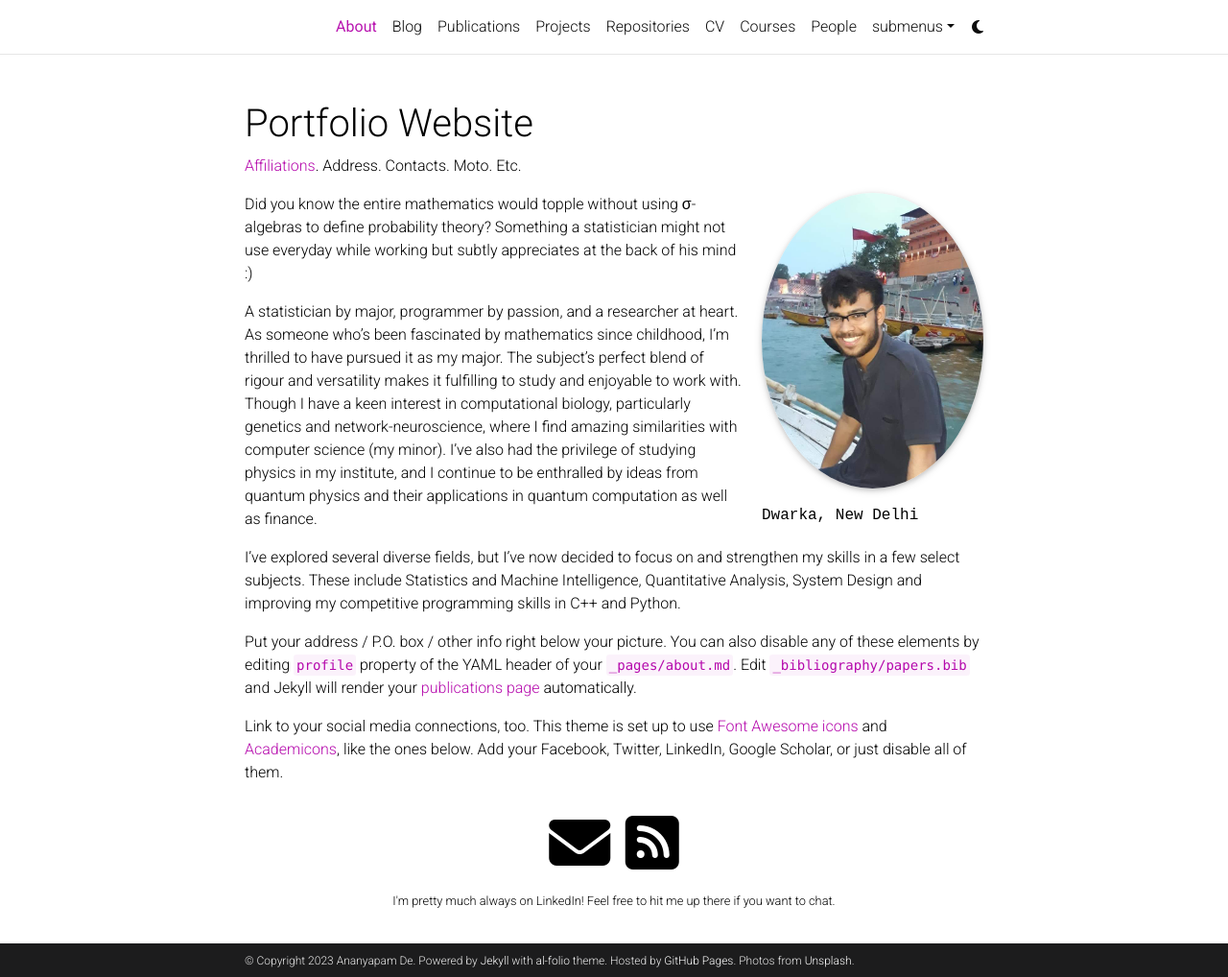
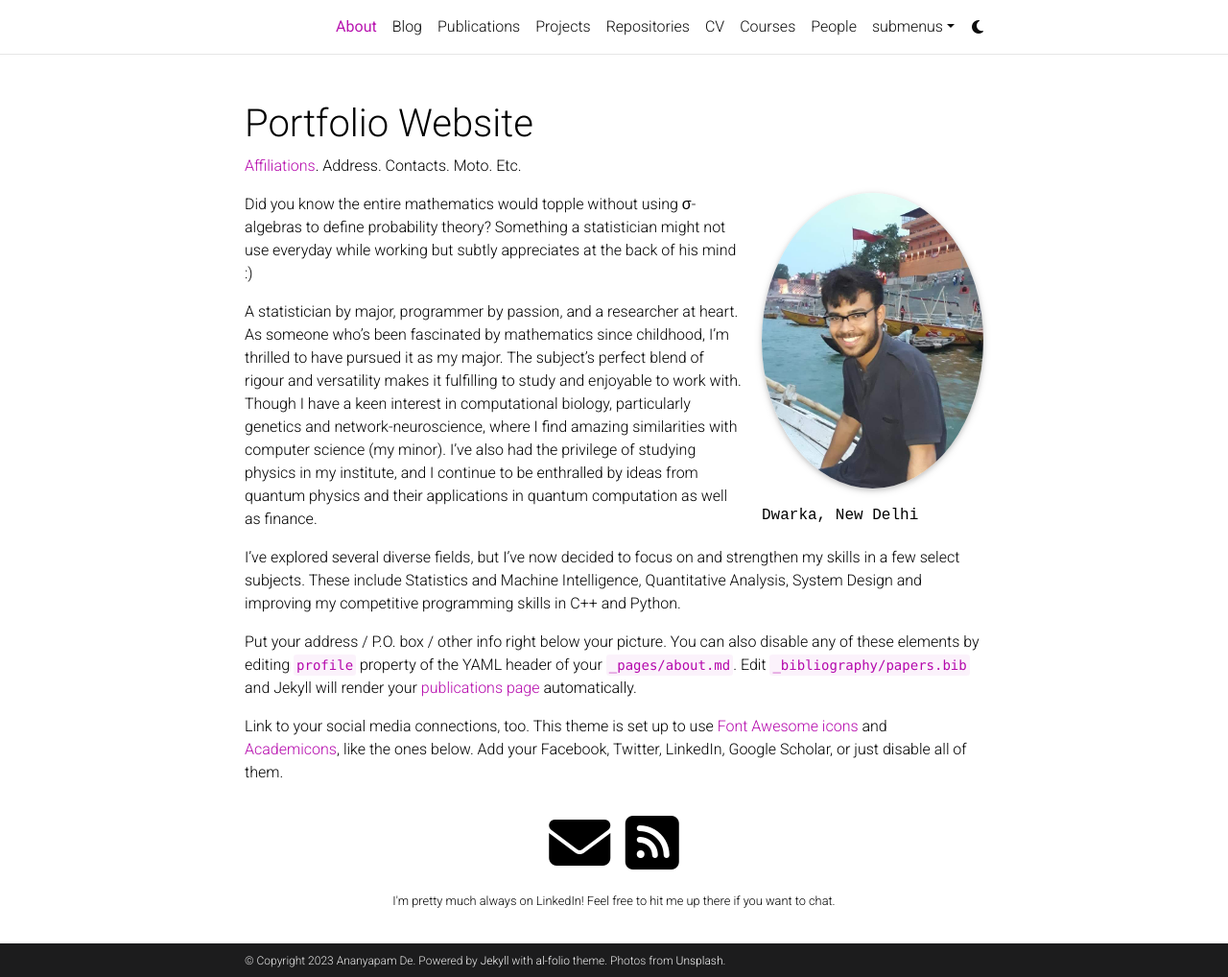
Before and after one commit to Ananyapam7/ananyapam7.github.io, a Jekyll site: the page built from _pages/about.md, in a window 1280 px wide and 1018 px high. Shown: the whole window at 96% size. Built offline with Jekyll 4.4.1, drawn with Linux system fonts in a browser that asks for light colours; full-size pictures stand in for the smaller copies a plugin makes; comment, search, counter and statistics services are not loaded; a style sheet for code colours, icons or effects is not loaded.

Commit message:
Add stuff

```diff
--- a/_config.yml
+++ b/_config.yml
@@ -11,7 +11,6 @@
   A simple, whitespace theme for academics. Based on [*folio](https://github.com/bogoli/-folio) design.
 footer_text: >
   Powered by <a href="https://jekyllrb.com/" target="_blank">Jekyll</a> with <a href="https://github.com/alshedivat/al-folio">al-folio</a> theme.
-  Hosted by <a href="https://pages.github.com/" target="_blank">GitHub Pages</a>.
   Photos from <a href="https://unsplash.com" target="_blank">Unsplash</a>.
 keywords: jekyll, jekyll-theme, academic-website, portfolio-website  # add your own keywords or leave empty
 
```
